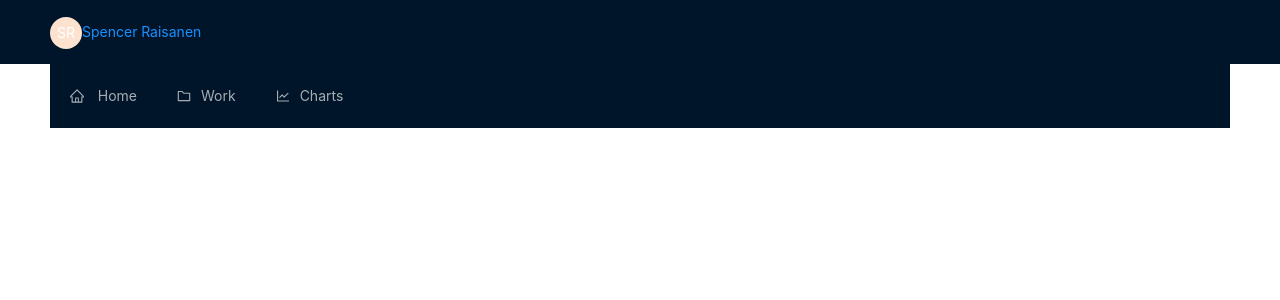
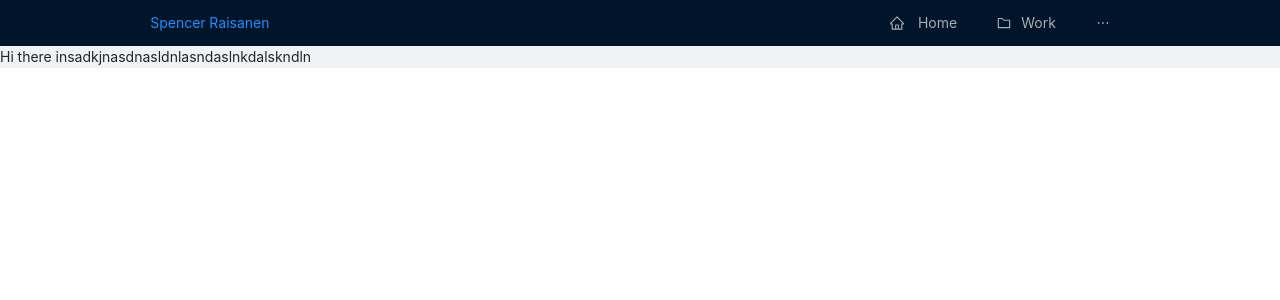
Before and after one commit to spencerrais/1-blog, a React (Create React App) app in the folder 1-blog/: page / in a window 1280 px wide. Shown: the top 300 px of the page. Built offline with nearby package versions, Linux system fonts and the light colour scheme.

Commit message:
UI components

```diff
--- a/1-blog/src/App.css
+++ b/1-blog/src/App.css
@@ -22,11 +22,21 @@
   display: fixed;
   top: 0;
   width: 100%;
+  background-color: rgb(0, 21, 41);
 }
 
 .nav-container {
   display: flex;
+  align-items: center;
   width: 100%;
+  justify-content: space-around;
+}
+
+.nav-name-container {
+  text-align: center;
+}
+
+.nav-links-container {
 }
 
 /*
--- a/1-blog/src/components/Navbar.tsx
+++ b/1-blog/src/components/Navbar.tsx
@@ -1,17 +1,17 @@
 import React from 'react'
-import {Button, Menu, Layout, Avatar} from 'antd';
+import {Button, Menu, Layout} from 'antd';
 import { Link } from 'react-router-dom';
 import {HomeOutlined, FolderOutlined, LineChartOutlined } from '@ant-design/icons';
 
 const Navbar = () => {
     return (
         <div className="nav-container">
-            <Layout.Header style={{ position: 'fixed', zIndex: 1, width: '100%' }}>
-            <div className="logo-container">
-            <Link to="/"><Avatar style={{backgroundColor: '#fde3cf'}}>SR</Avatar>Spencer Raisanen</Link>
+            <div className="nav-name-container">
+                <Link to="/">Spencer Raisanen</Link>
                 {/*<Button className="menu-control-container">
                 </Button>*/}
             </div>
+            <div className="nav-links-container"></div>
             <Menu theme="dark" mode="horizontal">
                 <Menu.Item icon={<HomeOutlined />}>
                     <Link to="/"> Home</Link>
@@ -23,7 +23,6 @@ const Navbar = () => {
                     <Link to="/cryptos">Charts</Link>
                 </Menu.Item>
             </Menu>
-            </Layout.Header>
         </div>
     )
 }
```
